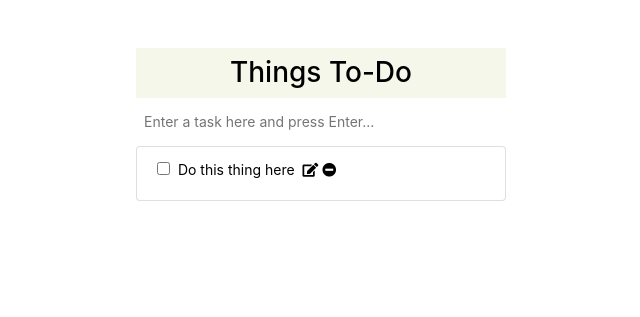
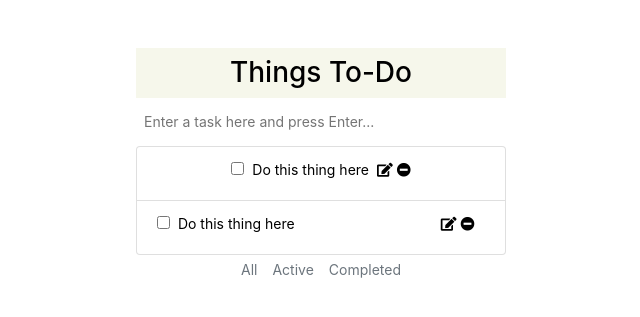
Before and after one commit to desmond-tuiyot/things-todo, a Flask app: page / in a window 1280 px wide. Shown: the top 317 px of the page, without its empty margins (319-959 px from the left). Run offline with Flask 2, Linux system fonts and the light colour scheme; some libraries are stand-ins or nearby versions.

Commit message:
commit before applying new layout

```diff
--- a/app/static/css/main.css
+++ b/app/static/css/main.css
@@ -5,6 +5,12 @@ body {
     /*color: rgb(246, 248, 255);*/
     color: black;
 }
+
+.todo-main {
+    width: 100%;
+    /*text-align: center;*/
+}
+
 .todo-quit, .todo-edit-btn{
     padding: 0;
     border: none;
@@ -55,5 +61,16 @@ body {
 }
 
 [contenteditable] {
-    outline: 0px solid transparent;
+    outline: 0 solid transparent;
 }
+
+.todo-button-group button{
+    outline: 0 solid transparent;
+    border: 0 solid transparent;
+}
+
+.todo-button-group button:focus{
+    /*outline: 0 solid transparent;*/
+    border: 0 solid transparent;
+    background: transparent;
+}
--- a/app/static/js/main.js
+++ b/app/static/js/main.js
@@ -7,7 +7,7 @@ $(".todo-input").keypress(function(e){
         if (nextTask===""){
             return false;
         } else {
-            let taskHTML = "<li class=\"list-group-item todo-task\">\n" +
+            let taskHTML = "<li class=\"list-group-item todo-task todo-active\">\n" +
                             "<label class=\"todo-label\">\n" +
                             "<input type=\"checkbox\" class=\"todo-checkbox\">\n" +
                             "<span>" +nextTask+ "</span>" +
@@ -32,10 +32,10 @@ $(".todo-task-list").on("click", ".todo-task .todo-checkbox", function(){
 
     if (this.checked){
         $(this).parent().find("span").addClass("todo-done");
-        $(this).parent().parent().addClass("list-group-item-light");
+        $(this).parent().parent().addClass("list-group-item-light todo-completed").removeClass("todo-active");
     }else {
         $(this).parent().find("span").removeClass("todo-done");
-        $(this).parent().parent().removeClass("list-group-item-light");
+        $(this).parent().parent().addClass("todo-active").removeClass("list-group-item-light todo-completed");
     }
 
 });
@@ -67,3 +67,18 @@ $(".todo-task-list").on("keypress focusout", ".todo-task .todo-edit", function(e
         return true;
     }
 });
+
+// function to view all, completed, or active tasks
+$("#todo-show-all").click(function(){
+    $(".todo-task").prop("hidden", false);
+});
+
+$("#todo-show-active").click(function(){
+    $(".todo-completed").prop("hidden", true)
+    $(".todo-active").prop("hidden", false)
+});
+
+$("#todo-show-completed").click(function(){
+    $(".todo-completed").prop("hidden", false);
+    $(".todo-active").prop("hidden", true);
+});
--- a/app/templates/todo_layout.html
+++ b/app/templates/todo_layout.html
@@ -21,9 +21,9 @@
         <h3 class="todo-header text-center">Things To-Do</h3>
         {#        <label for="task_input">Enter a  task</label>#}
         <input type="text" class="todo-input" placeholder="Enter a task here and press Enter...">
-        <div class="todo-content">
+        <div class="todo-content text-center">
             <ul class="list-group todo-task-list">
-            <li class="list-group-item todo-task">
+                <li class="list-group-item todo-task todo-active">
                     <label class="todo-label">
                         <input type="checkbox" class="todo-checkbox">
                         <span>Do this thing here</span>
@@ -31,7 +31,26 @@
                     <button class="todo-edit-btn"><i class="fas fa-edit"></i></button>
                     <button class="todo-quit"><i class="fa fa-minus-circle"></i></button>
                 </li>
+                <li class="list-group-item todo-task todo-active">
+                    <div class="row justify-content-between no-gutters">
+                        <div class="col-md-auto">
+                        <label class="todo-label">
+                            <input type="checkbox" class="todo-checkbox">
+                            <span>Do this thing here</span>
+                        </label>
+                         </div>
+                        <div class="col-sm-2">
+                        <button class="todo-edit-btn"><i class="fas fa-edit"></i></button>
+                        <button class="todo-quit"><i class="fa fa-minus-circle"></i></button>
+                        </div>
+                    </div>
+                </li>
             </ul>
+            <div class="btn-group btn-group-sm todo-button-group" role="group" aria-label="todo-list-group">
+              <button type="button" class="btn btn-sm btn-outline-secondary" id="todo-show-all">All</button>
+              <button type="button" class="btn btn-sm btn-outline-secondary" id="todo-show-active">Active</button>
+              <button type="button" class="btn btn-sm btn-outline-secondary" id="todo-show-completed">Completed</button>
+            </div>
         </div>
         <!-- Optional JavaScript -->
         <!-- Custom Script -->
```
Lines whose indentation alone changed are shown as unchanged.
